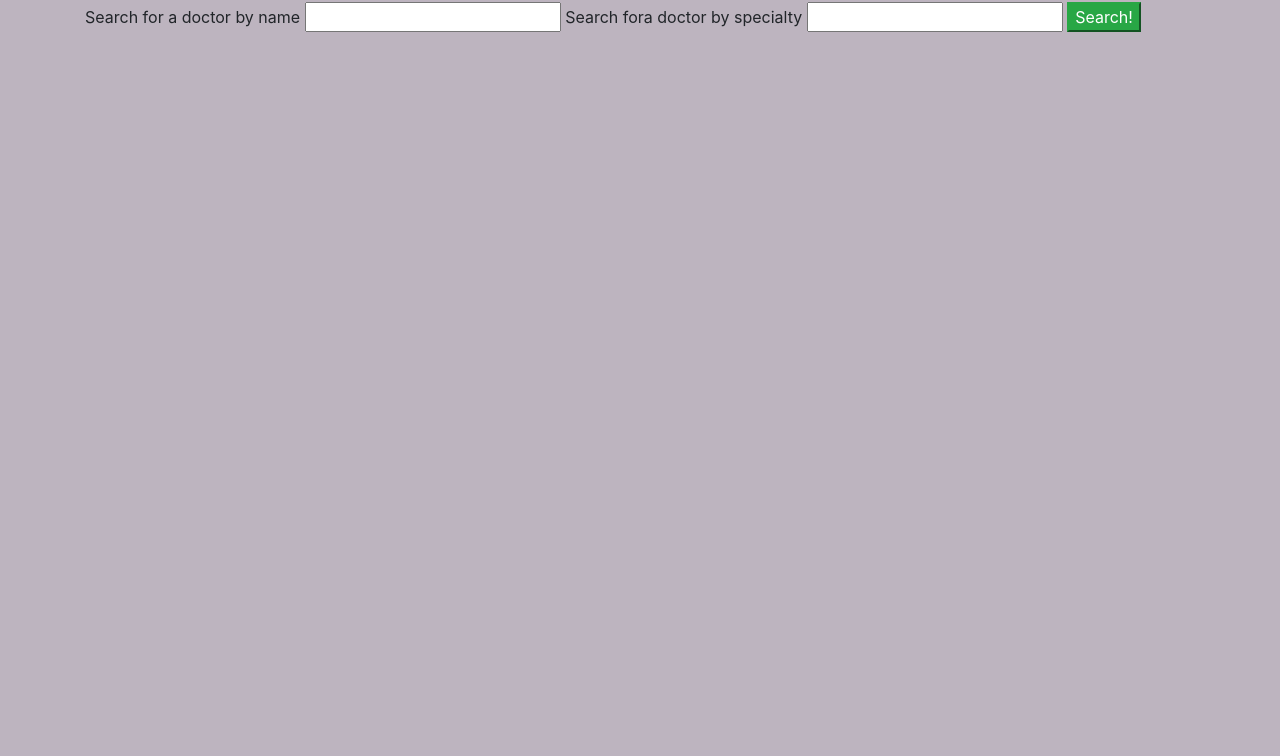
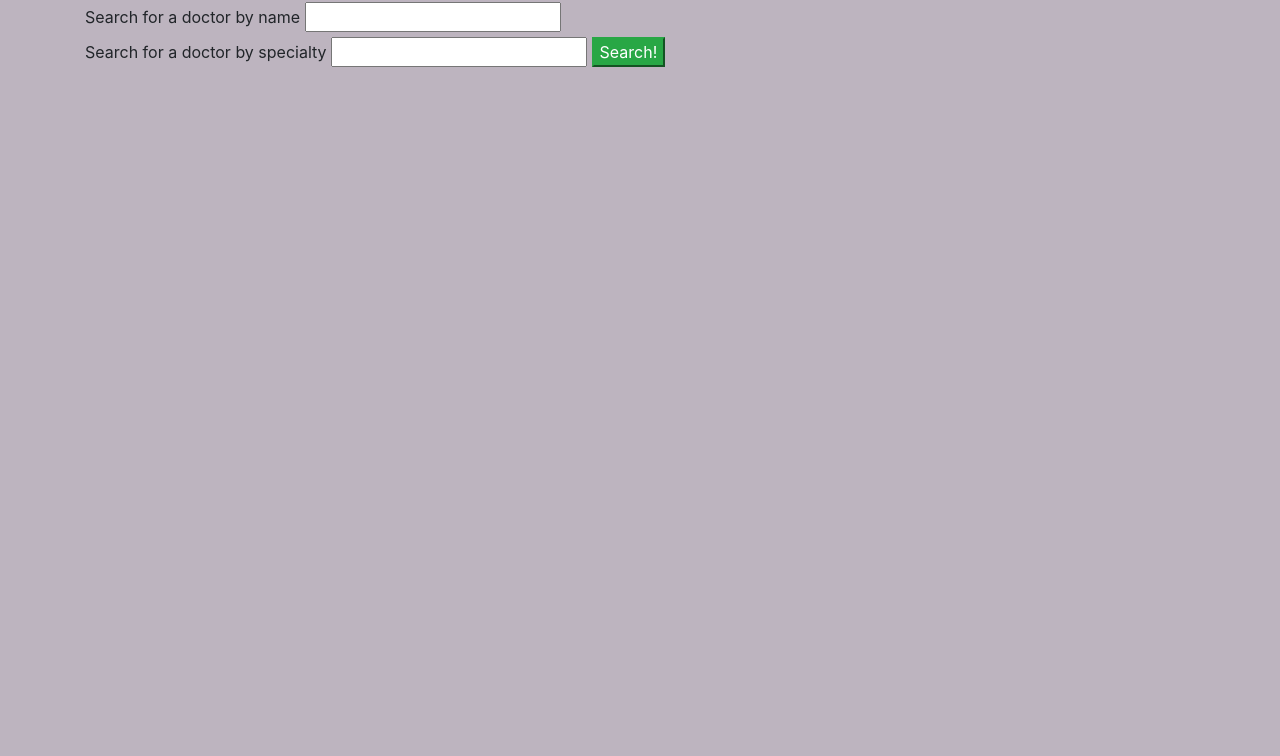
Before and after one commit to jftubridy/doctorLookup, a website built with webpack: page src/index.html in a window 1280 px wide. Shown: the part 44-800 px from the top of the page. Built offline with nearby package versions, Linux system fonts and the light colour scheme.

Commit message:
fixed bugs, but it isn't returning things

```diff
--- a/src/docLookup.js
+++ b/src/docLookup.js
@@ -16,8 +16,3 @@ export class DocSearch {
     });
   }
 }
-// $.get(resource_url, function (data) {
-//   // data: { meta: {<metadata>}, data: {<array[Practice]>} }
-//   var template = Handlebars.compile(document.getElementById('docs-template').innerHTML);
-//   document.getElementById('content-placeholder').innerHTML = template(data);
-// });
--- a/src/index.html
+++ b/src/index.html
@@ -9,8 +9,8 @@
   <div class="container">
     <h2>Find the right doctor for you!</h2>
     <label for="docName">Search for a doctor by name</label>
-    <input id="docName" type="text">
-    <label for="specialty">Search fora doctor by specialty</label>
+    <input id="docName" type="text"><br>
+    <label for="specialty">Search for a doctor by specialty</label>
     <input id="specialty" type="text">
     <button class="btn-success" id="search">Search!</button>
     <div class="errors"></div>
--- a/src/main.js
+++ b/src/main.js
@@ -3,8 +3,6 @@ import 'bootstrap';
 import 'bootstrap/dist/css/bootstrap.min.css';
 import './styles.css';
 import { DocSearch } from './docLookup.js';
-
-// let grylls = tamagotchi;
 
 $(document).ready(function () {
   $('#search').click(function () {
@@ -13,40 +11,26 @@ $(document).ready(function () {
     let specialty = $('#specialty').val();
     $('#specialty').val("");
 
-    // letpromise = new Promise(function (resolve, reject) {
-    //   let request = new XMLHttpRequest();
-    //   const url = `https://api.betterdoctor.com/2016-03-01/doctors?name=${docName}&specialty_uid=${specialty}&skip=0&limit=10&user_key=${process.env.exports.apiKey}`,
-
     let search = new DocSearch();
 
     let promise = search.docSearch(docName, specialty);
+
     promise.then(function (response) {
+
       let body = JSON.parse(response);
+
       for (let i = 0; i < body.data.length; i++) {
+
         $('.showDoc').append(`Name: ${body.data[i].practices.name}<br>
+
       ${body.data[i].specialties.uid}: ${body.data[i].specialties.description} <br>
        ${body.data[i].practices.visit_address.city} <br>
        ${body.data[i].practices.visit_address.street} >br>
        ${body.data[i].practices.visit_address.street2} ${body.data[i].practices.visit_address.zip}`);
+      }
+    },
+      function (error) {
         $('.errors').text(`There was an error processing your request: ${error.message}`);
-      }
-    });
+      });
   });
 });
-
-//not sure about using the below
-// const getElements = function (response) {
-//   $('#doc-template').text(`place holder info for ${docName} and ${specialty}`);
-// }
-
-// type: 'GET',
-//   data: {
-//   format: 'json'
-// },
-// success: function (response) {
-//   $('.doc-template').text(`Information for ${name} is ${response.data}%`);
-//   // $('.showTemp').text(`The temperature in Kelvins is ${response.main.temp}.`);
-// },
-// error: function () {
-//   $('#errors').text("There was an error processing your request. Please try again.");
-// }
```
